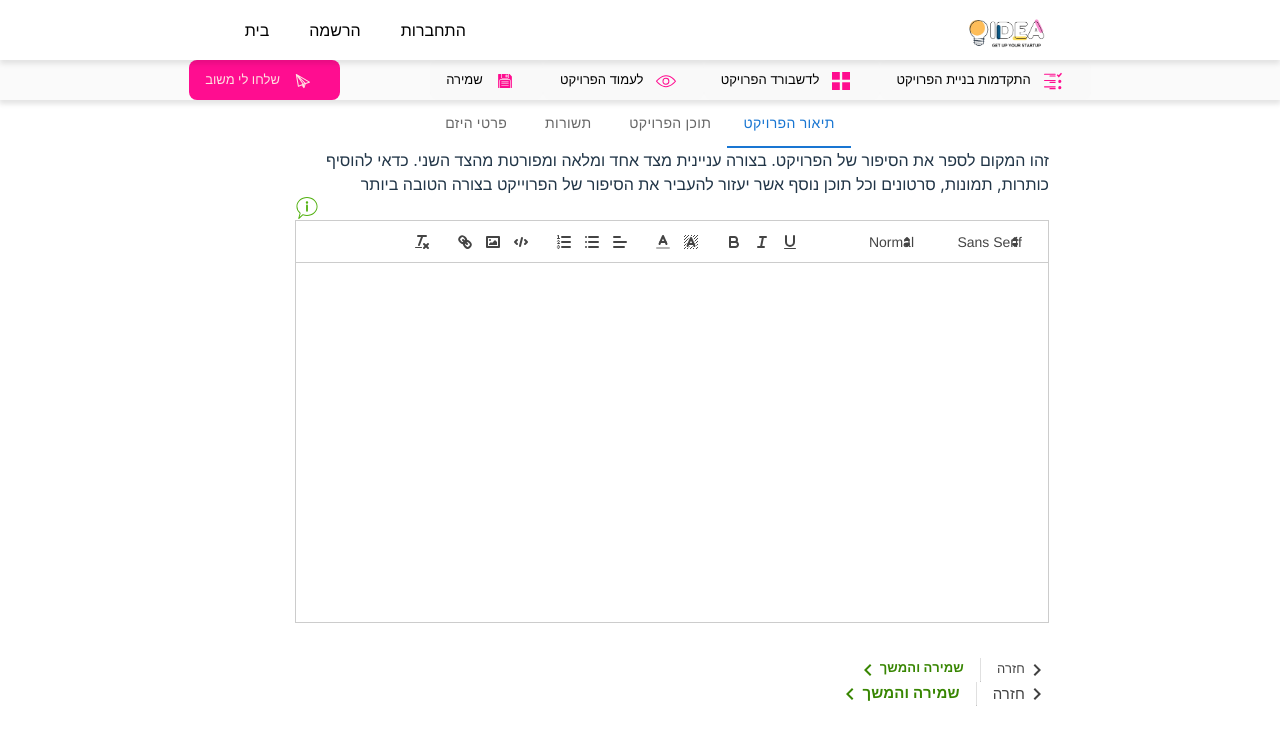
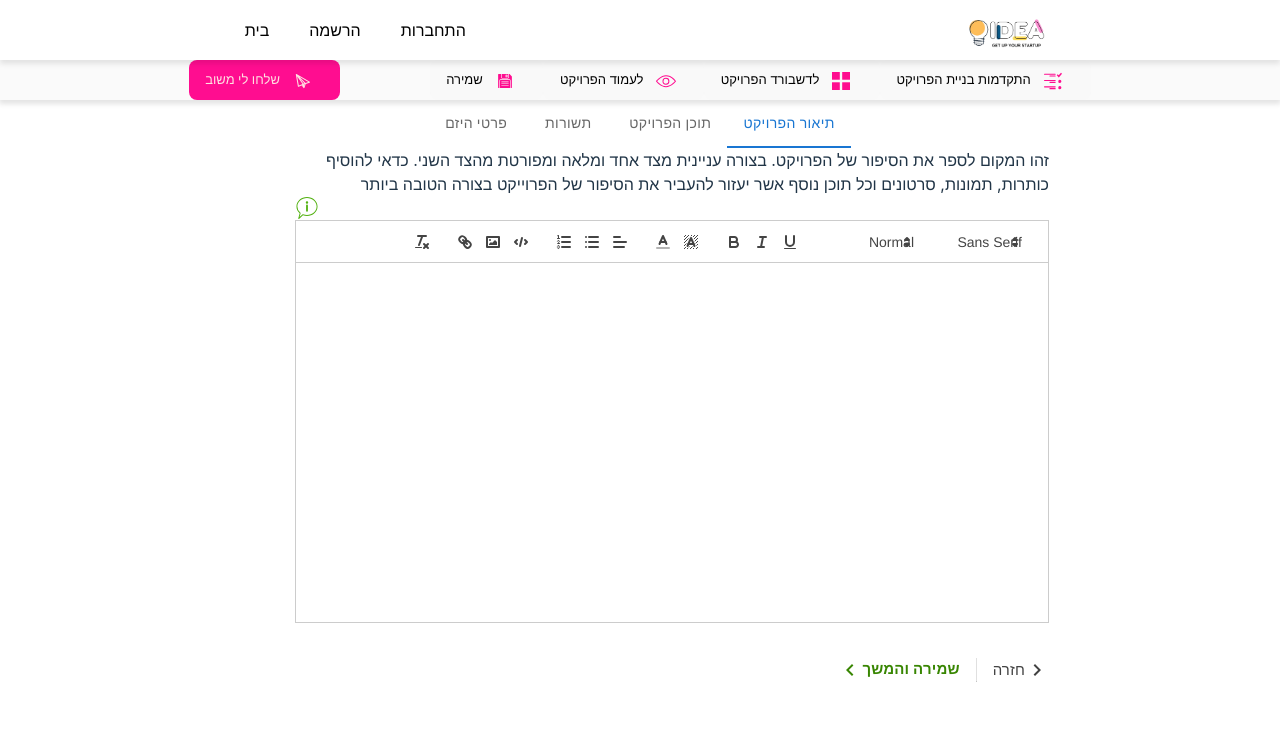
Before and after one commit to danieltovbin/IDEA, a React (Vite) app in the folder client/: page /contentEdit in a window 1280 px wide. Shown: the top 738 px of the page. Built offline with nearby package versions, Linux system fonts and the light colour scheme.

Commit message:
routesNavigations

```diff
--- a/client/src/components/Home/BtnStart.tsx
+++ b/client/src/components/Home/BtnStart.tsx
@@ -6,7 +6,7 @@ import { useNavigate } from 'react-router-dom';
 const BtnStart = () => {
     const navigate = useNavigate()
     function startProject(){
-        navigate("/login")
+        navigate("/descriptionProject")
     }
   return (
     <div className='btnStartDiv'>
--- a/client/src/pages/edit/ContentEdit.tsx
+++ b/client/src/pages/edit/ContentEdit.tsx
@@ -58,7 +58,7 @@ const ContentEdit = () => {
           style={{ height: "320px", marginBottom: "35px", minHeight: "360px" }}
         />
       </div>
-      <Container
+      {/* <Container
         sx={{ padding: "0 calc((100% - 818px) / 2) !important", margin: 0 }}
       >
         <div style={{ display: "flex", maxWidth: "580px" }}>
@@ -114,7 +114,7 @@ const ContentEdit = () => {
             <path d="M15.41 16.59L10.83 12l4.58-4.59L14 6l-6 6 6 6 1.41-1.41"></path>
           </SvgIcon>
         </div>
-      </Container>
+      </Container> */}
       <PrevNextPage
         prevPageName={"descriptionProject"}
         nextPageName={"Submissions"}
--- a/client/src/routes/routes.tsx
+++ b/client/src/routes/routes.tsx
@@ -22,9 +22,6 @@ export const router = createBrowserRouter([
   { path: "/register", element: <RegisterPage /> },
   { path: "/homePage", element: <HomePage /> },
   { path: "/createProject", element: <CreateProject /> },
-
-
-
   { path: "/project", element: <ProjectMainPage /> },
-  { path: "/", element: <LoginPage /> },
+  { path: "/", element: <HomePage /> },
 ]);
```
